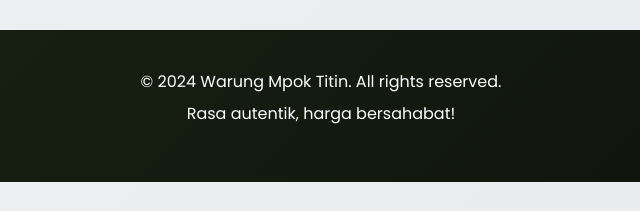
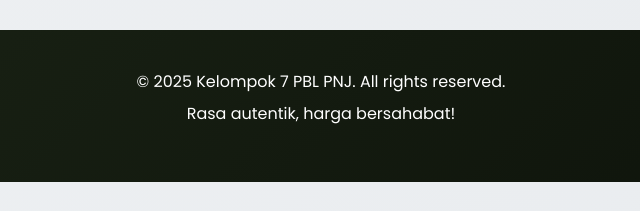
Before and after one commit to Roxxxs/warungmpoktitin, a plain HTML site: page index.html in a window 1280 px wide. Shown: the part 3626-3837 px from the top of the page, 319-959 px from the left. Drawn offline with nearby package versions, Linux system fonts and the light colour scheme.

Commit message:
ganti copy

```diff
--- a/index.html
+++ b/index.html
@@ -358,7 +358,7 @@
       <footer class="footer">
         <div class="container text-center">
           <p class="mb-0">
-            &copy; 2024 Warung Mpok Titin. All rights reserved.
+            &copy; 2025 Kelompok 7 PBL PNJ. All rights reserved.
           </p>
           <p class="mt-2">Rasa autentik, harga bersahabat!</p>
         </div>
```
